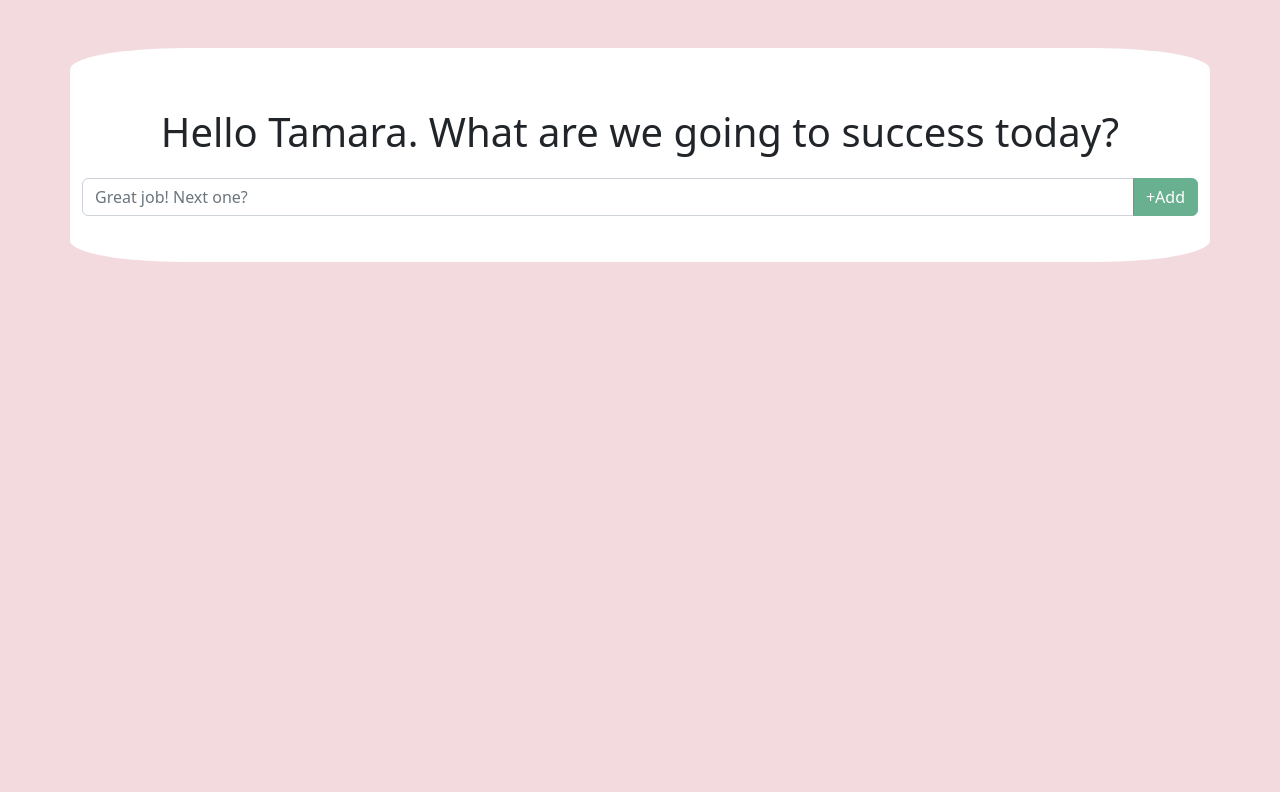
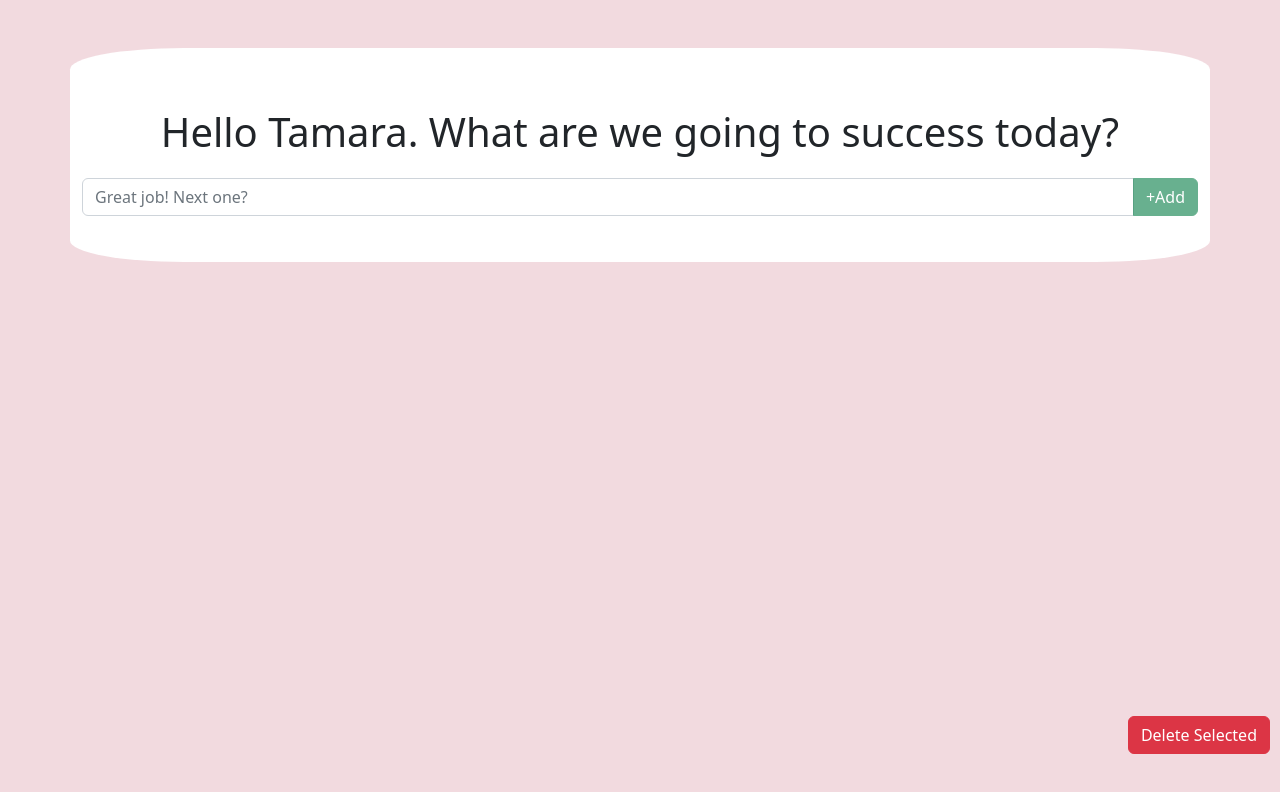
Before and after one commit to Gyozalyan/todolist, a React (Create React App) app: page / in a window 1280 px wide. Shown: the top 792 px of the page. Built offline with nearby package versions, Linux system fonts and the light colour scheme.

Commit message:
Created delete selected button

```diff
--- a/package.json
+++ b/package.json
@@ -3,6 +3,8 @@
   "version": "0.1.0",
   "private": true,
   "dependencies": {
+    "@fortawesome/free-solid-svg-icons": "^6.3.0",
+    "@fortawesome/react-fontawesome": "github:fortawesome/react-fontawesome",
     "bootstrap": "^5.2.3",
     "react": "^18.2.0",
     "react-bootstrap": "^2.7.2",
--- a/src/App.css
+++ b/src/App.css
@@ -47,3 +47,11 @@ div.card-body {
   margin: 0 auto;
 
 }
+
+.delete-selected{
+  position: fixed;
+right: 10px;
+bottom: 30px;
+z-index: 2;
+
+}
--- a/src/Components/ToDo.jsx
+++ b/src/Components/ToDo.jsx
@@ -2,6 +2,8 @@ import { Component } from 'react'
 import { Col, Container, Row, InputGroup, Form, Button } from 'react-bootstrap'
 import Task from '../Components/Task'
 import { idGenerator } from '../Utils/Helper'
+import { FontAwesomeIcon } from '@fortawesome/react-fontawesome'
+import { faTrashCan } from '@fortawesome/free-solid-svg-icons'
 
 export default class ToDo extends Component {
   state = {
@@ -89,7 +91,15 @@ export default class ToDo extends Component {
             </InputGroup>
           </Col>
         </Row>
+        <Row>
+          <Col  >
+          <Button variant="danger" className="delete-selected mt-2 mb-3 "> Delete Selected </Button>
+          </Col>
+        </Row>
+
         <Row>{taskJsx}</Row>
+
+
       </Container>
     )
   }
```
Also changed, not shown: 1 other file (tests, documents, lock files or other folders).
